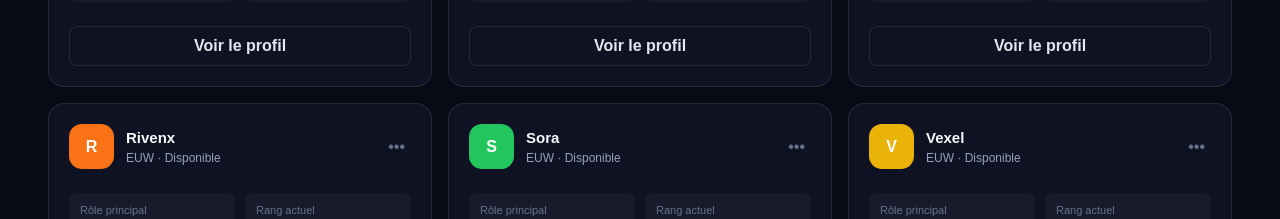
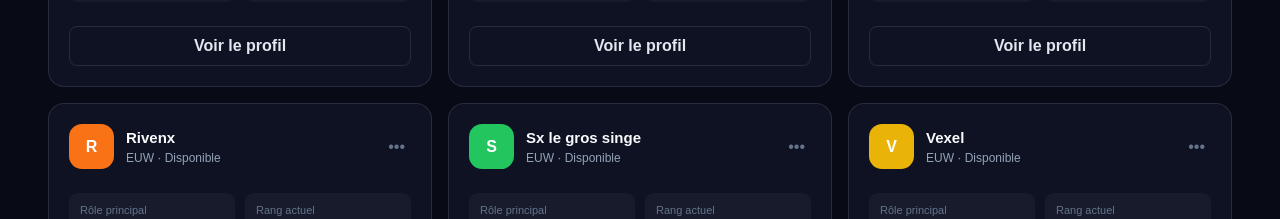
Before and after one commit to pango-perfide/lol, a Next.js app: page / in a window 1280 px wide. Shown: the part 1460-1679 px from the top of the page. Built offline with nearby package versions, Linux system fonts and the light colour scheme.

Commit message:
Update page.tsx

```diff
--- a/app/page.tsx
+++ b/app/page.tsx
@@ -50,7 +50,7 @@ const players: Player[] = [
     color: "#f97316",
   },
   {
-    name: "Sora",
+    name: "Sx le gros singe",
     role: "Support",
     rank: "Platinum",
     region: "EUW",
```
